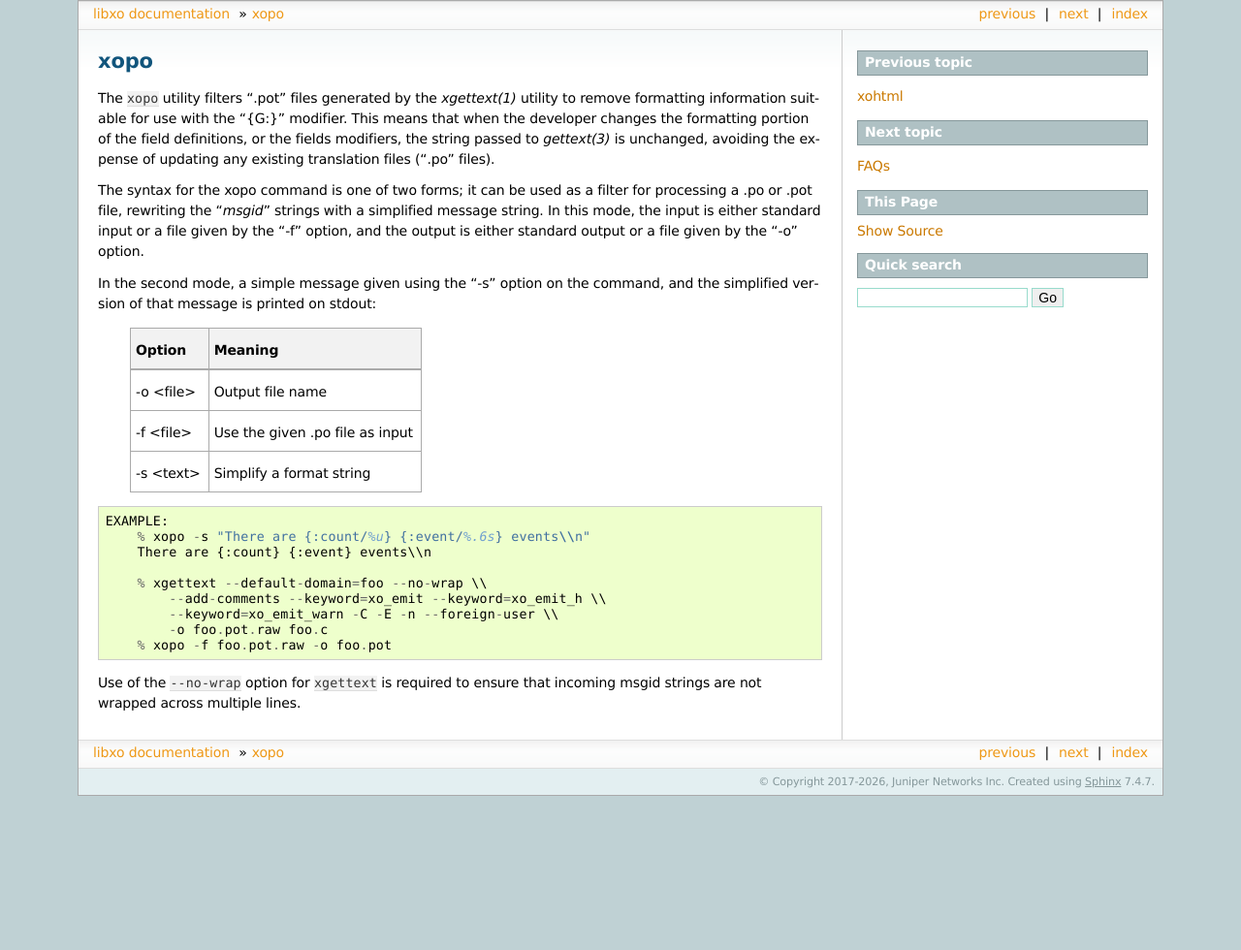
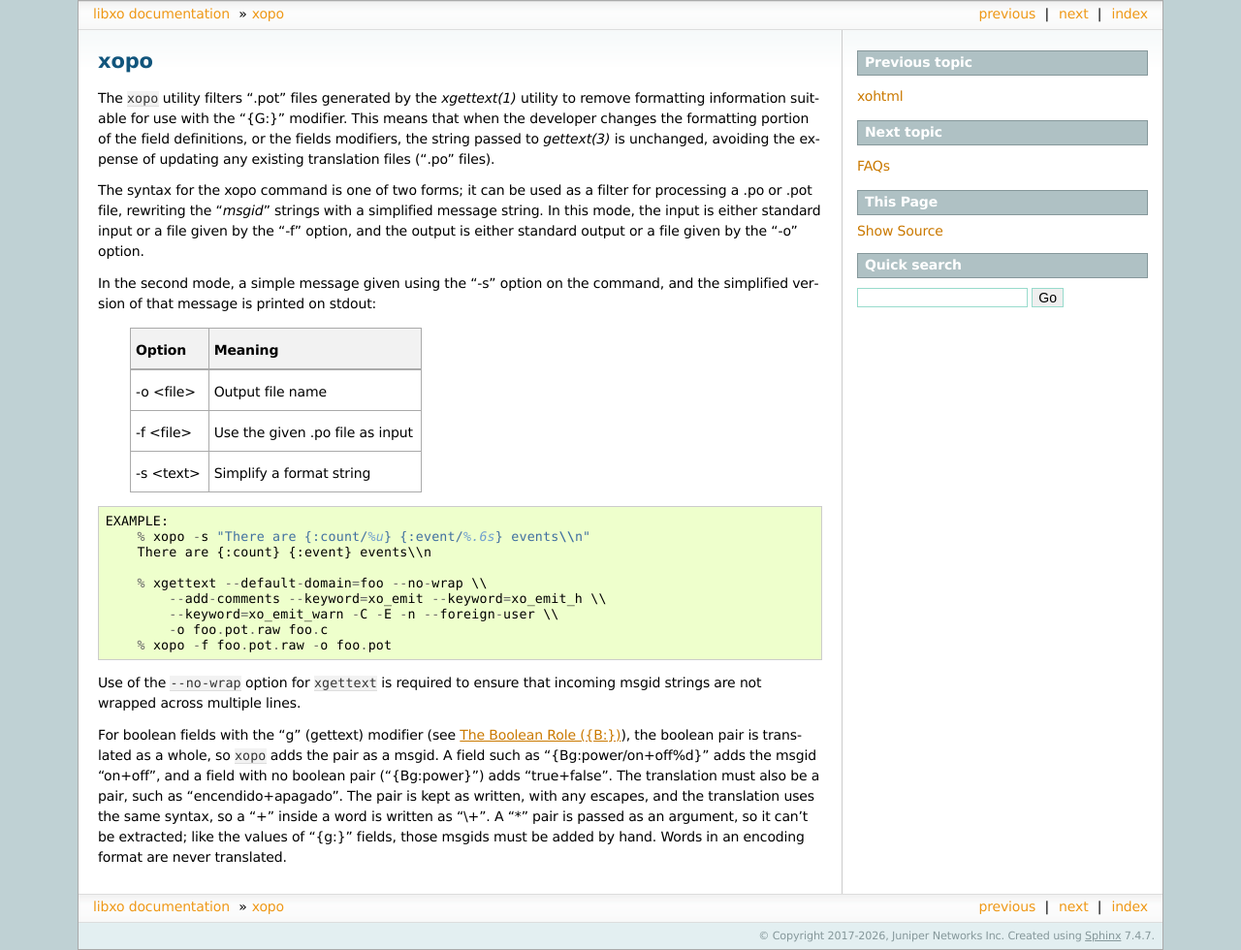
Before and after one commit to Juniper/libxo, a Sphinx documentation site: the page built from doc/xopo.rst, in a window 1280 px wide. Shown: the whole page at 97% size. Built offline with Sphinx 7.4.7, drawn with Linux system fonts in a browser that asks for light colours; before the commit the page ends 900 px from its top, so only the background shows below that.

Commit message:
Add docs for {B:} and {,full-boolean:}

```diff
--- a/doc/xopo.rst
+++ b/doc/xopo.rst
@@ -1,3 +1,5 @@
+
+.. _xopo:
 
 xopo
 ====
@@ -43,3 +45,15 @@ stdout:
 Use of the `--no-wrap` option for `xgettext` is required to
 ensure that incoming msgid strings are not wrapped across multiple
 lines.
+
+For boolean fields with the "g" (gettext) modifier (see
+:ref:`boolean-role`), the boolean pair is translated as a whole, so
+`xopo` adds the pair as a msgid.  A field such as
+"{Bg:power/on+off%d}" adds the msgid "on+off", and a field with no
+boolean pair ("{Bg:power}") adds "true+false".  The translation must
+also be a pair, such as "encendido+apagado".  The pair is kept as
+written, with any escapes, and the translation uses the same
+syntax, so a "+" inside a word is written as "\\+".  A "*" pair is
+passed as an argument, so it can't be extracted; like the values of
+"{g:}" fields, those msgids must be added by hand.  Words in an
+encoding format are never translated.
```
